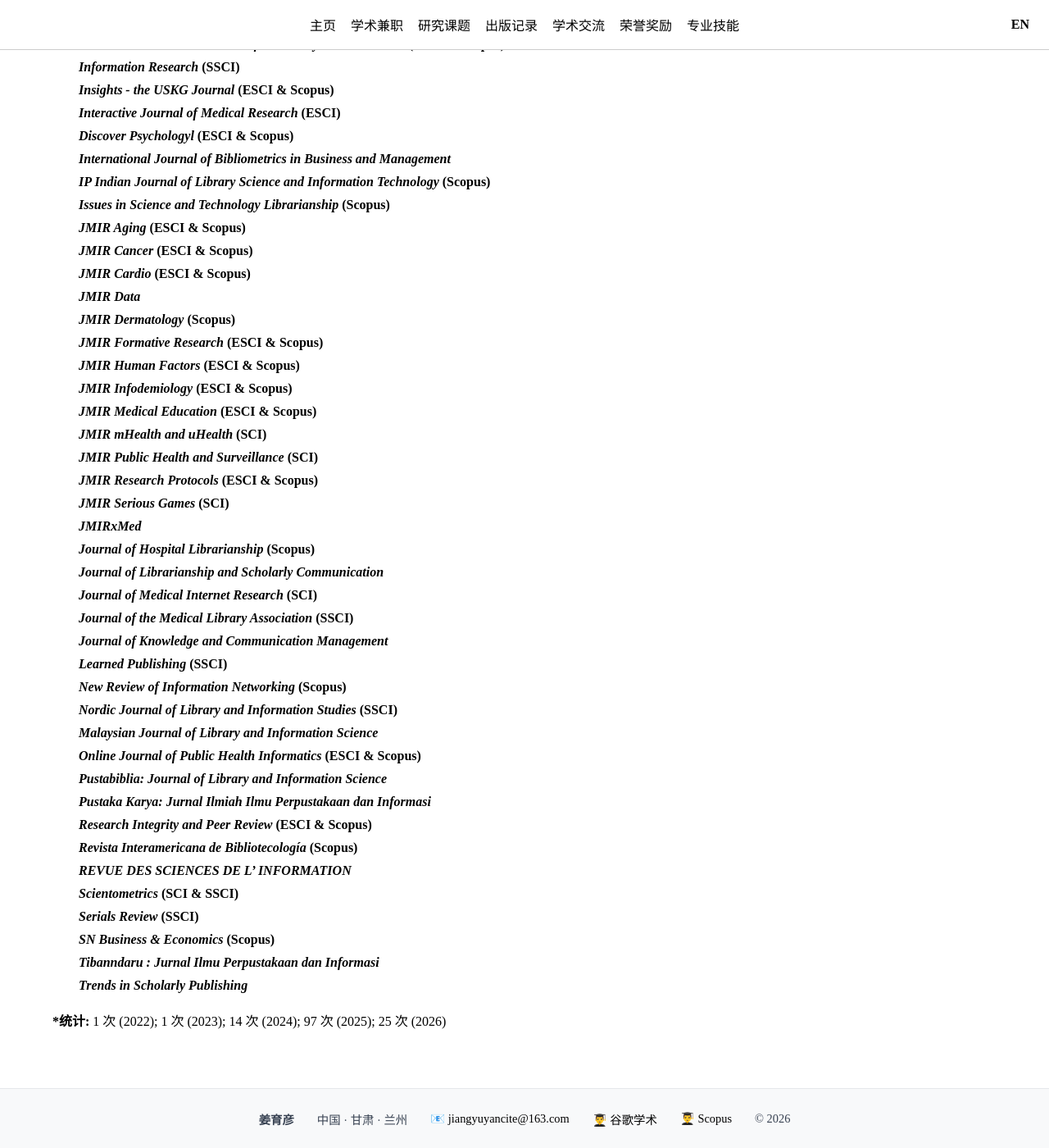
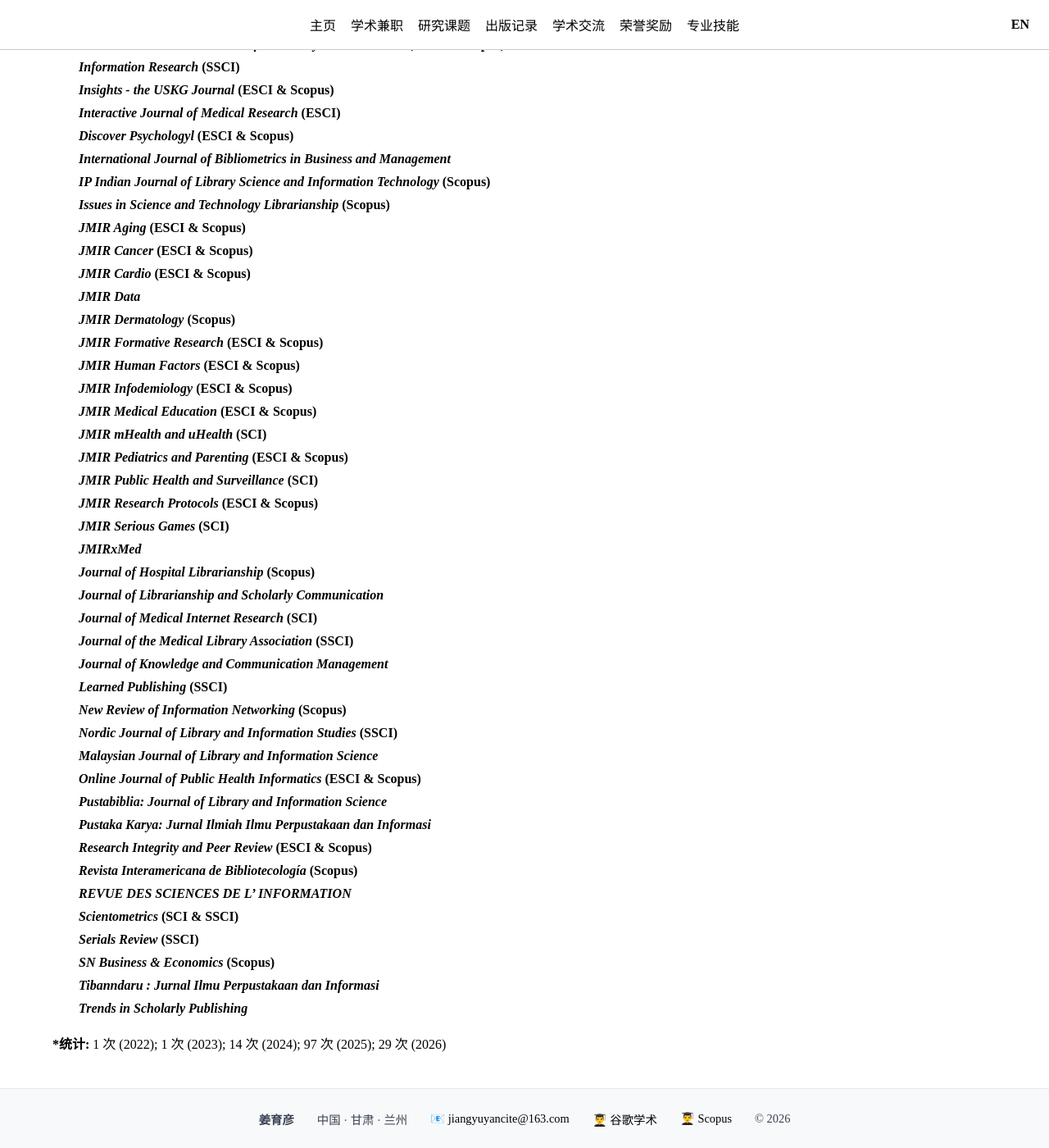
Before and after one commit to jiang-yuyan/Yuyan-Jiang-CV, a Jekyll site: the page built from role/roles-zh.md, in a window 1280 px wide and 1400 px high, scrolled down 906 px. Shown: the whole window at 82% size. Built offline with Jekyll 4.4.1, drawn with Linux system fonts in a browser that asks for light colours; before the commit the page ends 2278 px from its top, so only the background shows below that.

Commit message:
update role

```diff
--- a/role/roles-zh.md
+++ b/role/roles-zh.md
@@ -52,6 +52,7 @@ __·评审__ 🕵️‍♂️
 &#8195;&#8195;_**JMIR Infodemiology**_ **(ESCI & Scopus)**
 &#8195;&#8195;_**JMIR Medical Education**_ **(ESCI & Scopus)**
 &#8195;&#8195;_**JMIR mHealth and uHealth**_ **(SCI)**
+&#8195;&#8195;_**JMIR Pediatrics and Parenting**_ **(ESCI & Scopus)**
 &#8195;&#8195;_**JMIR Public Health and Surveillance**_ **(SCI)**
 &#8195;&#8195;_**JMIR Research Protocols**_ **(ESCI & Scopus)**
 &#8195;&#8195;_**JMIR Serious Games**_ **(SCI)**
@@ -77,4 +78,4 @@ __·评审__ 🕵️‍♂️
 &#8195;&#8195;_**Tibanndaru : Jurnal Ilmu Perpustakaan dan Informasi**_
 &#8195;&#8195;_**Trends in Scholarly Publishing**_
 
-***统计:** 1 次 (2022); 1 次 (2023); 14 次 (2024); 97 次 (2025); 25 次 (2026)
+***统计:** 1 次 (2022); 1 次 (2023); 14 次 (2024); 97 次 (2025); 29 次 (2026)
```
Also changed, not shown: role/roles.md (+2 -1 lines).
